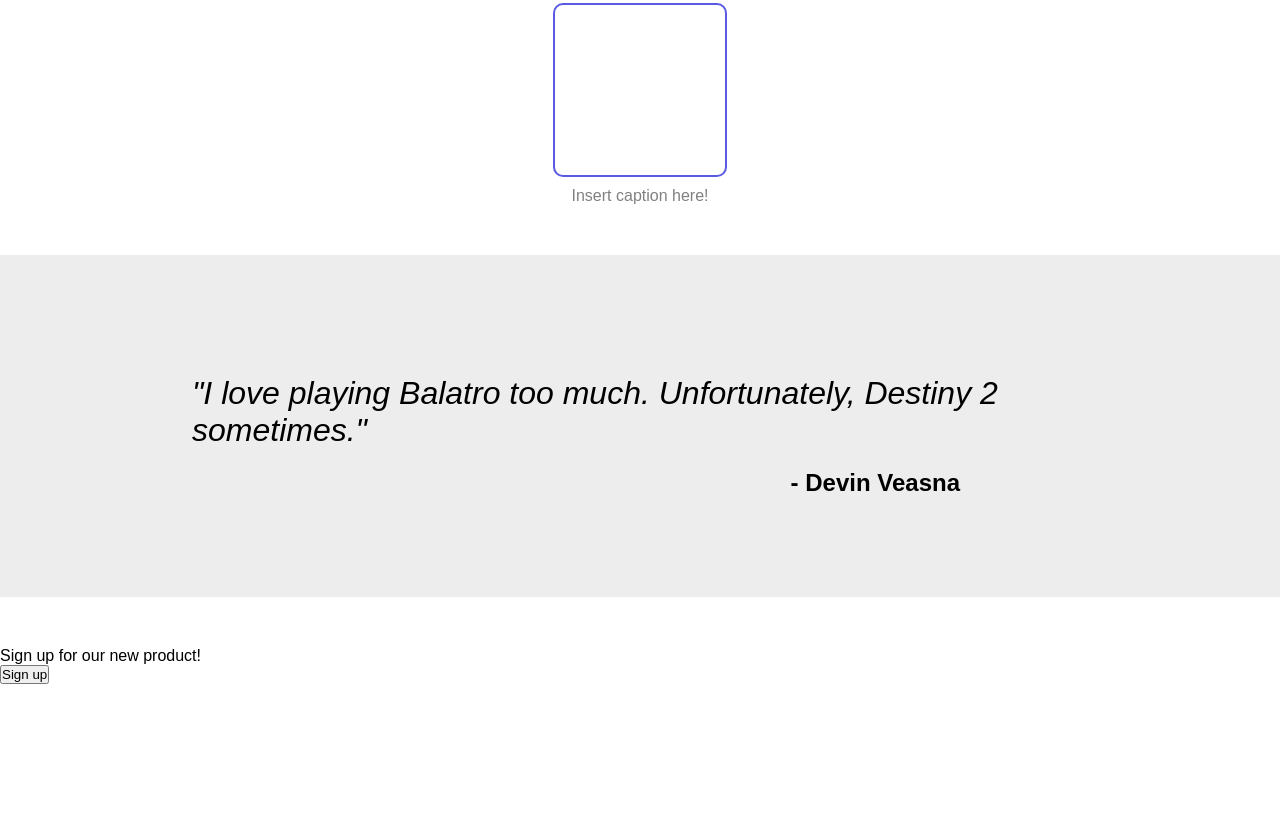
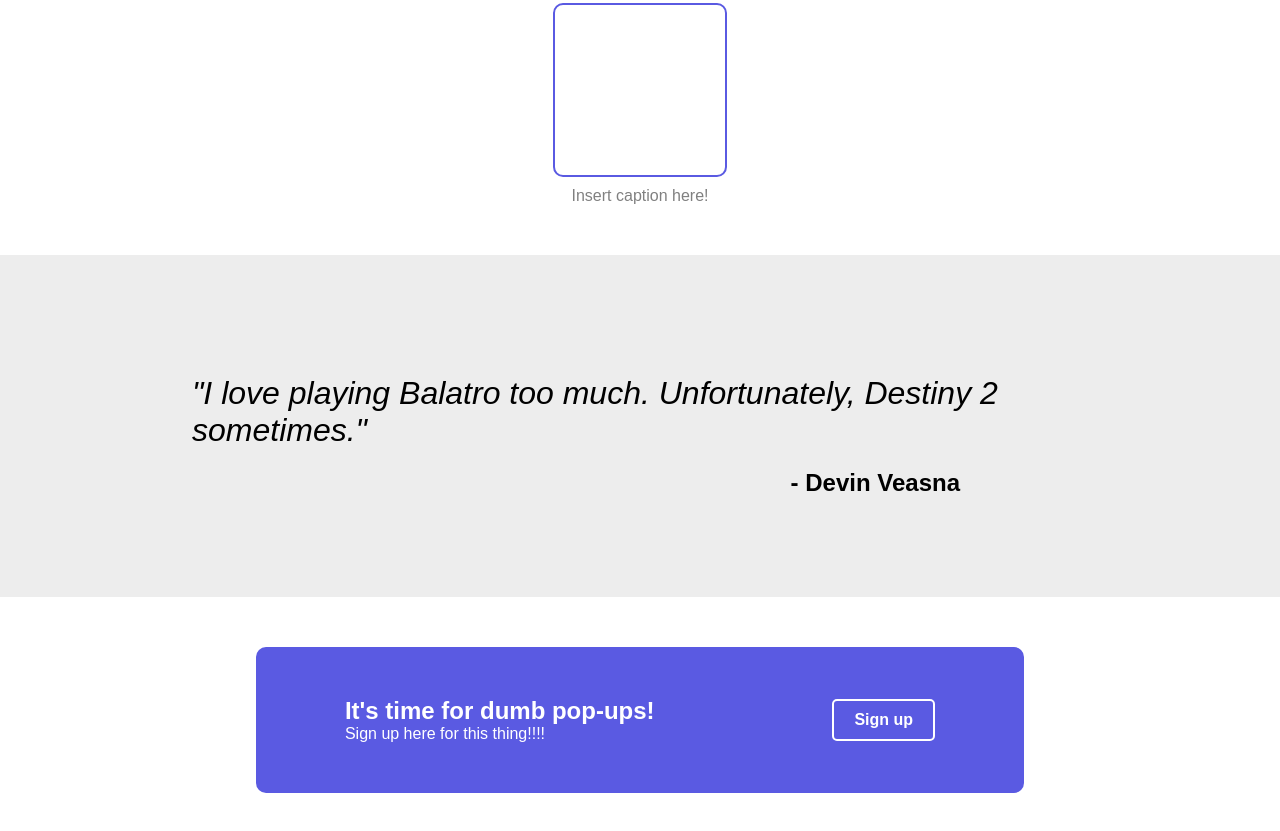
Before and after one commit to veasnadt/htmlcss-website, a plain HTML site: page index.html in a window 1280 px wide. Shown: the part 805-1636 px from the top of the page. Before the commit the page ends 1489 px from the top, so only its background shows below. Drawn offline with Linux system fonts and the light colour scheme.

Commit message:
Pop-up added.

```diff
--- a/index.html
+++ b/index.html
@@ -56,8 +56,12 @@
         </div>
 
         <div class="pop-up">
-            <p>Sign up for our new product!</p>
-            <button>Sign up</button>
+            <div>
+                <p id="pop-up-text">It's time for dumb pop-ups!</p>
+                <p id="pop-up-subtext">Sign up here for this thing!!!!</p>
+            </div>
+
+            <button id="sign-up-btn">Sign up</button>
         </div>
     </div>
 </body>
--- a/style.css
+++ b/style.css
@@ -147,3 +147,37 @@ a {
     margin-right: 25%;
     max-width: 70%;
 }
+
+.pop-up {
+    display: flex;
+    flex-direction: row;
+    justify-content: center;
+    align-items: center;
+    margin-bottom: 100px;
+    color: #fff;
+    background-color: #5a5ae2;
+    max-width: 60%;
+    padding: 50px 0;
+    border-radius: 10px;
+}
+
+#pop-up-text {
+    font-weight: bold;
+    font-size: 1.5rem;
+}
+
+#sign-up-btn {
+    color: #fff;
+    font-size: 1rem;
+    font-weight: bold;
+    background-color: transparent;
+    padding: 10px 20px;
+    border: 2px solid #fff;
+    border-radius: 5px;
+}
+
+#sign-up-btn:hover {
+    background-color: #fff;
+    color: #5a5ae2;
+    cursor: pointer;
+}
```
